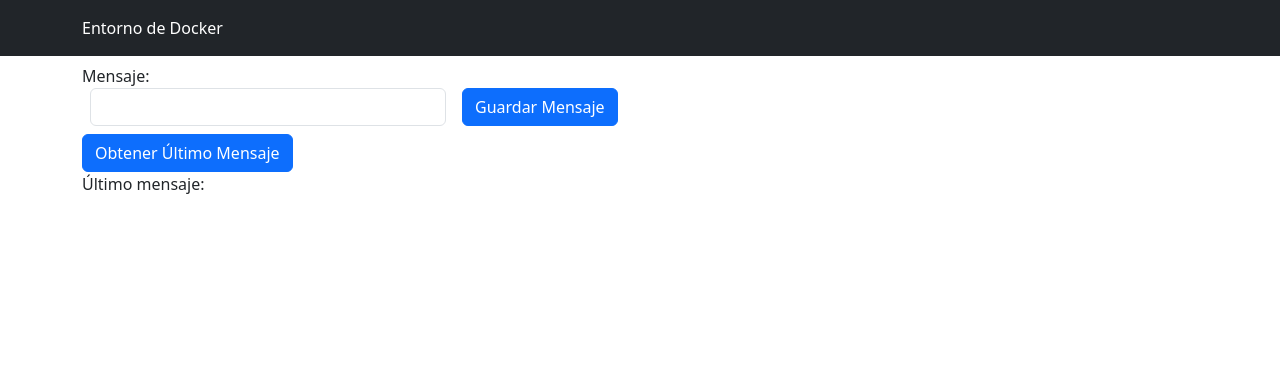
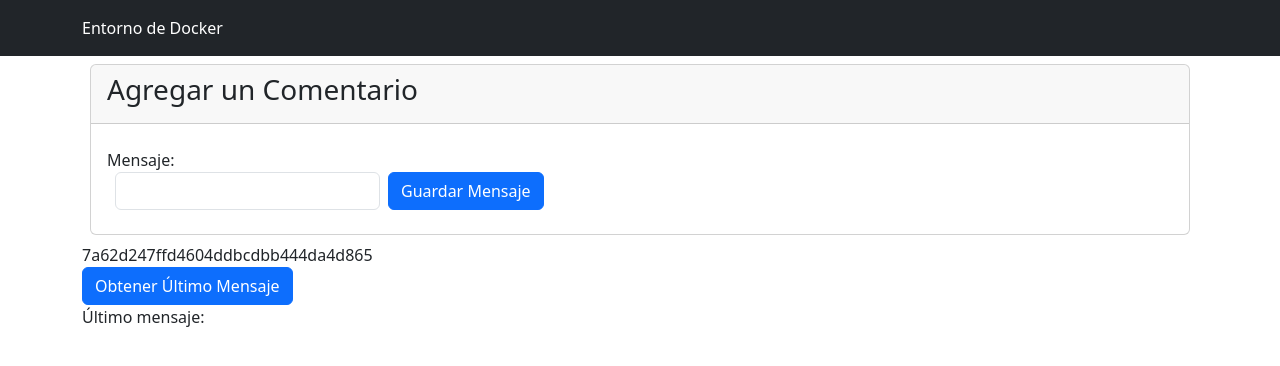
Before and after one commit to Tanke6003/Docker, a plain HTML site: page Enviroment/http-folder/index.html in a window 1280 px wide. Drawn offline with nearby package versions, Linux system fonts and the light colour scheme.

Commit message:
[ADD] Upgrade Page

```diff
--- a/Enviroment/http-folder/index.html
+++ b/Enviroment/http-folder/index.html
@@ -14,11 +14,19 @@
         </div>
     </header>
     <div class="container">
+        <div class="card m-2">
+            <div class="card-header">
+                <h3>Agregar un Comentario</h3>
+            </div>
+            <div class="card-body">
+                <div class="d-flex my-2">
+                    <div class="from-group"><label for="message">Mensaje:</label><input class=" form-control ms-2" type="text" id="message" /></div>
+                    <div class="d-flex ms-3"><button class=" btn btn-primary mt-auto " onclick="guardarMensaje()">Guardar Mensaje</button></div>
+                </div>
+            </div>
+        </div>
+        7a62d247ffd4604ddbcdbb444da4d865
 
-        <div class="row my-2">
-            <div class="col-4 from-group"><label for="message">Mensaje:</label><input class=" form-control ms-2" type="text" id="message" /></div>
-            <div class="col-4 d-flex"><button class=" btn btn-primary mt-auto " onclick="guardarMensaje()">Guardar Mensaje</button></div>
-        </div>
 
         <div class="row">
             <div class="col-4">
```
Also changed, not shown: 3 other files.
